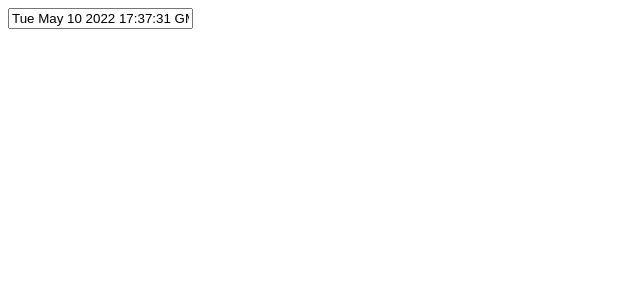
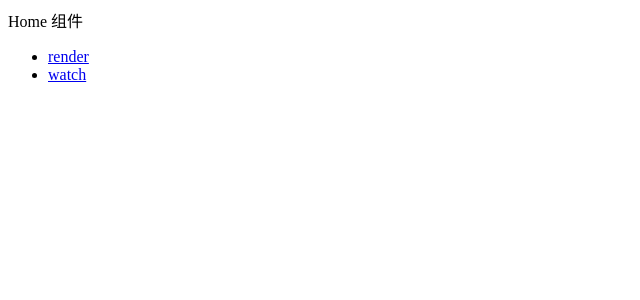
Before and after one commit to sunjdk/learnvue3, a Vue app: page / in a window 1280 px wide. Shown: the top 300 px of the page, without its empty margins (0-640 px from the left). Built offline with nearby package versions, Linux system fonts and the light colour scheme.

Commit message:
导入路由组件

```diff
--- a/src/App.vue
+++ b/src/App.vue
@@ -1,22 +1,11 @@
 <template>
 <div>
-  <!-- :value="now" @input="val=>value=>val" -->
-  <DatePicker v-model="now"></DatePicker>
+  <router-view></router-view>
 </div>
 </template>
 
-<script>
-import DatePicker from './components/date-picker.vue';
-export default{
-    components: { DatePicker },
-    data(){
-      return{
-        now:new Date("2019-5-18")
-      }
-    }
+<style scoped>
+body,html{
+  margin:0;padding:0;
 }
-</script>
-
-<style lang="stylus">
-
 </style>
--- a/src/main.js
+++ b/src/main.js
@@ -2,8 +2,12 @@ import { createApp } from 'vue'
 import registerDirectives from './directives'
 import pluginObject from './plugins/plugins_object'
 import pluginFunction from './plugins/plugins_function'
+import router from './router'
 import App from './App.vue'
+
 
 const app=createApp(App)
 
+app.use(router)
+
 app.mount('#app')
--- /dev/null
+++ b/src/router/index.js
@@ -0,0 +1,14 @@
+import { createRouter,createWebHistory } from 'vue-router'
+const routes = [
+  {path:'/',name:"Home",component:()=>import('../views/Home.vue')},
+  { path: '/watch', name: 'Watch',component:()=>import('../views/watch.vue') },
+  { path: '/render', name:'Render', component:()=>import('../views/render.vue') },
+]
+
+const router = createRouter({
+  // 4. 内部提供了 history 模式的实现。为了简单起见，我们在这里使用 hash 模式。
+  history: createWebHistory(),
+  routes, // `routes: routes` 的缩写
+})
+
+export default router
--- /dev/null
+++ b/src/views/Home.vue
@@ -0,0 +1,10 @@
+<template>
+  <div>
+    Home 组件
+
+    <ul>
+      <li><router-link to="/render">render</router-link></li>
+      <li><router-link to="/watch">watch</router-link></li>
+    </ul>
+  </div>
+</template>
--- a/vite.config.js
+++ b/vite.config.js
@@ -1,10 +1,12 @@
 import vueJsx from '@vitejs/plugin-vue-jsx'
-import { defineConfig } from 'vite'
+import { defineConfig, loadEnv } from 'vite'
 import vue from '@vitejs/plugin-vue'
 import cesium from 'vite-plugin-cesium'
 
 // https://vitejs.dev/config/
-export default defineConfig({
+export default defineConfig(({mode,command})=>{
+  const env=loadEnv(mode,process.cwd())
+  return {
     plugins: [vue(), vueJsx({
       // options are passed on to @vue/babel-plugin-jsx
     }),cesium()],
@@ -13,4 +15,7 @@ export default defineConfig({
       host:true,
       open:true
     }
+
+  }
+
 })
```
Also changed, not shown: src/views/使用日历组件.vue (added, +22 -0 lines), 2 other files (tests, documents, lock files or other folders). Lines whose indentation alone changed are shown as unchanged.
